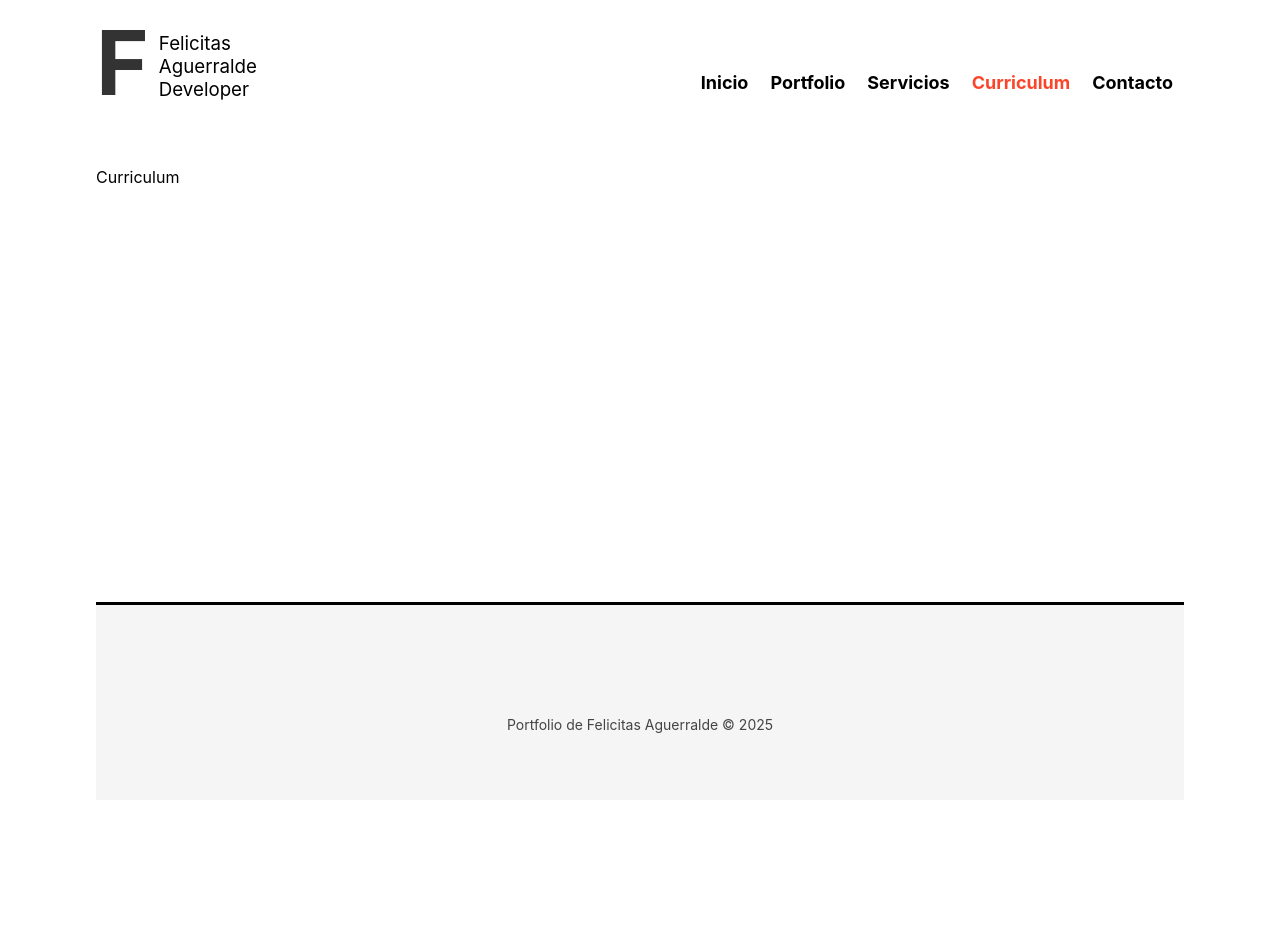
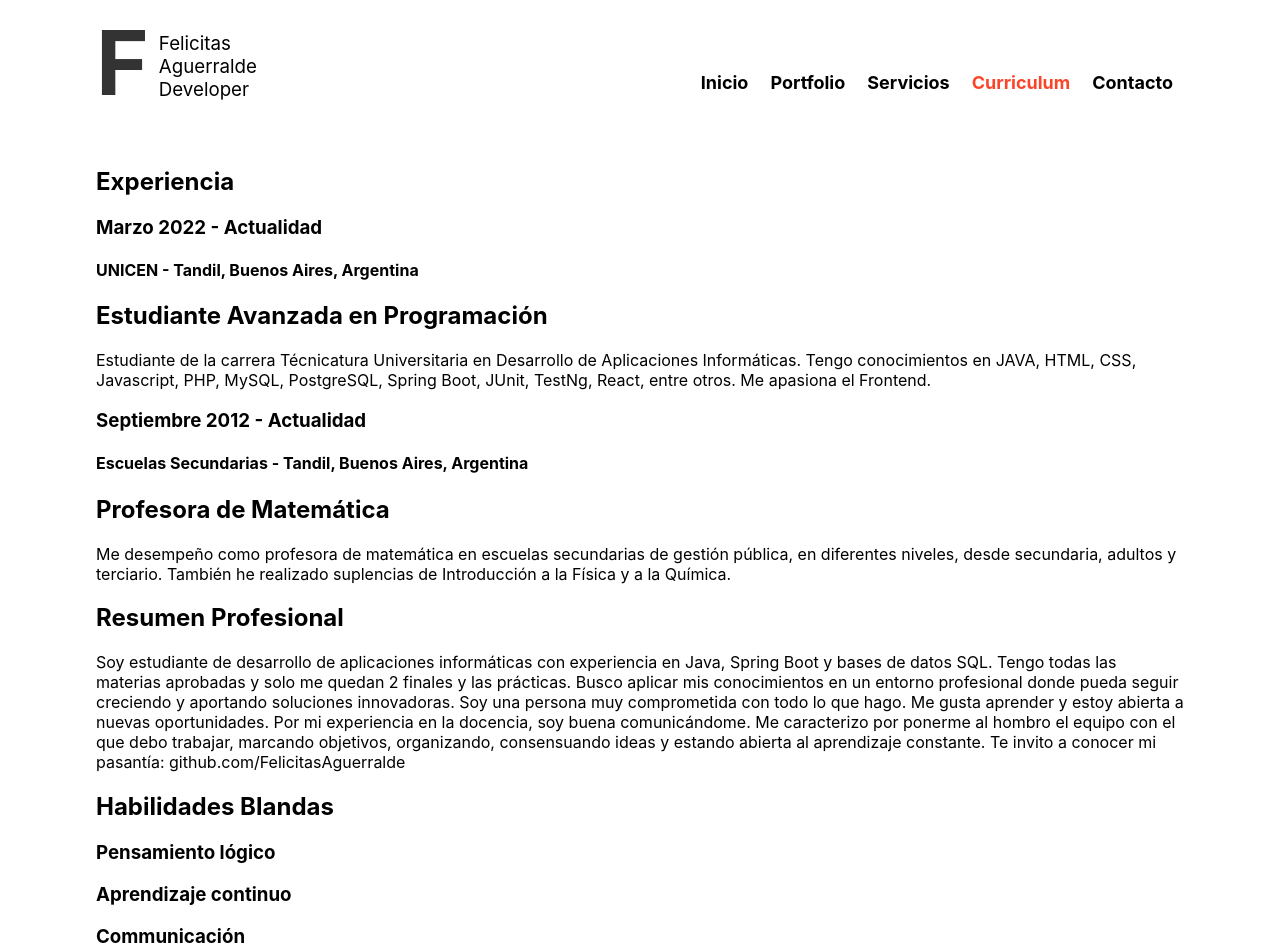
Before and after one commit to FelicitasAguerralde/REACT_08_Proyecto2, a React (Create React App) app: page /curriculum in a window 1280 px wide. Shown: the top 952 px of the page. Before the commit the page ends 800 px from the top, so only its background shows below. Built offline with nearby package versions, Linux system fonts and the light colour scheme.

Commit message:
Contenido de paginas

```diff
--- a/src/App.jsx
+++ b/src/App.jsx
@@ -1,10 +1,13 @@
 import { BrowserRouter, Navigate, Route, Routes } from 'react-router-dom'
+import { Header } from './components/Header'
+import { Presentation } from './components/Presentation'
 
 function App() {
   return (
     <BrowserRouter>
       <Header />
       <Routes>
+        <Route path="/" element={<Presentation />} />
         <Route path="*" element={<Navigate to="/" replace />} />
       </Routes>
     </BrowserRouter>
--- a/src/components/Contact.js
+++ b/src/components/Contact.js
@@ -2,8 +2,15 @@ import React from 'react'
 
 export const Contact = () => {
   return (
-    <div>
-      <h1>Contact</h1>
+    <div className="page">
+      <h1>Contacto</h1>
+      <form className='contact' action="mailto:felicitas.aguerralde@gmail.com" method="post" enctype="text/plain">
+        <input type='text' placeholder='Nombre' />
+        <input type='text' placeholder='Apelldo' />
+        <input type='email' placeholder='Email' />
+        <textarea placeholder='Mensaje'></textarea>
+        <button type='submit' value="enviar">Enviar</button>
+      </form>
     </div>
   )
 }
--- a/src/components/Curriculum.js
+++ b/src/components/Curriculum.js
@@ -2,6 +2,128 @@ import React from 'react'
 
 export const Curriculum = () => {
   return (
-    <div>Curriculum</div>
+    <div className="page">
+      <div className="informationColumRight">
+        <section className="experience">
+          <h2 className="theme-title">Experiencia</h2>
+          <div className="line"></div>
+          <div className="itemExperience">
+            <h3 className="theme-title">Marzo 2022 - Actualidad</h3>
+            <h4 className="theme-title">UNICEN - Tandil, Buenos Aires, Argentina</h4>
+            <h2 className="theme-title">Estudiante Avanzada en Programación</h2>
+            <p className="theme-title">Estudiante de la carrera Técnicatura Universitaria en Desarrollo de Aplicaciones
+              Informáticas. Tengo conocimientos en JAVA, HTML, CSS, Javascript, PHP, MySQL,
+              PostgreSQL, Spring Boot, JUnit, TestNg, React, entre otros. Me apasiona el Frontend.</p>
+          </div>
+          <div className="itemExperience">
+            <h3 className="theme-title">Septiembre 2012 - Actualidad</h3>
+            <h4 className="theme-title">Escuelas Secundarias - Tandil, Buenos Aires, Argentina</h4>
+            <h2 className="theme-title">Profesora de Matemática</h2>
+            <p className="theme-title">Me desempeño como profesora de matemática en escuelas secundarias de
+              gestión pública, en diferentes niveles, desde secundaria, adultos y terciario.
+              También he realizado suplencias de Introducción a la Física y a la Química.
+            </p>
+          </div>
+        </section>
+
+        <section>
+          <h2 className="theme-title">Resumen Profesional</h2>
+          <div className="line"></div>
+          <p className="profesional-sumary theme-title">
+            Soy estudiante de desarrollo de aplicaciones informáticas con experiencia en Java,
+            Spring Boot y bases de datos SQL. Tengo todas las materias aprobadas y solo me quedan
+            2 finales y las prácticas. Busco aplicar mis conocimientos en un entorno profesional
+            donde pueda seguir creciendo y aportando soluciones innovadoras. Soy una persona muy comprometida con todo lo que hago.
+            Me gusta aprender y estoy abierta a nuevas oportunidades. Por mi experiencia en la
+            docencia, soy buena comunicándome.
+            Me caracterizo por ponerme al hombro el equipo con el que debo trabajar, marcando
+            objetivos, organizando, consensuando ideas y estando abierta al aprendizaje constante.
+            Te invito a conocer mi pasantía: github.com/FelicitasAguerralde
+          </p>
+        </section>
+
+        <section>
+          <h2 className="theme-title">Habilidades Blandas</h2>
+          <div className="line"></div>
+          <div className="skills">
+            <div>
+              <h3 className="theme-title">Pensamiento lógico</h3>
+              <h3 className="theme-title">Aprendizaje continuo</h3>
+            </div>
+            <div>
+              <h3 className="theme-title">Communicación</h3>
+              <h3 className="theme-title">Adaptabilidad</h3>
+            </div>
+            <div>
+              <h3 className="theme-title">Liderazgo</h3>
+              <h3 className="theme-title">Creatividad</h3>
+            </div>
+          </div>
+        </section>
+
+        <section className="hard-skills">
+          <h2 className="theme-title">Habilidades duras</h2>
+          <div className="line"></div>
+          <div className="background-1 theme-shade"></div>
+          <div className="background-2 theme-shade"></div>
+          <div className="skills-container">
+            <div className="skill">
+              <h3 className="theme-title">HTML</h3>
+              <img src="img/icons/html.svg" alt="HTML" />
+            </div>
+            <div className="skill">
+              <h3 className="theme-title">CSS</h3>
+              <img src="img/icons/css.svg" alt="CSS" />
+            </div>
+            <div className="skill">
+              <h3 className="theme-title">JavaScript</h3>
+              <img src="img/icons/javascript.svg" alt="JavaScript" />
+            </div>
+            <div className="skill">
+              <h3 className="theme-title">Java</h3>
+              <img src="img/icons/java.svg" alt="Java" />
+            </div>
+            <div className="skill">
+              <h3 className="theme-title">PHP</h3>
+              <img src="img/icons/php.svg" alt="PHP" />
+            </div>
+            <div className="skill">
+              <h3 className="theme-title">Angular</h3>
+              <img src="img/icons/angular.svg" alt="Angular" />
+            </div>
+            <div className="skill">
+              <h3 className="theme-title">React</h3>
+              <img src="img/icons/react.svg" alt="React" />
+            </div>
+          </div>
+          <div className="skills-container">
+            <div className="skill">
+              <h3 className="theme-title">MySQL</h3>
+              <img src="img/icons/mysql.svg" alt="MySQL" />
+            </div>
+            <div className="skill">
+              <h3 className="theme-title">PostgreSQL</h3>
+              <img src="img/icons/postgreSQL.svg" alt="PostgreSQL" />
+            </div>
+            <div className="skill">
+              <h3 className="theme-title">Docker</h3>
+              <img src="img/icons/docker.svg" alt="Docker" />
+            </div>
+            <div className="skill">
+              <h3 className="theme-title">Spring Boot</h3>
+              <img src="img/icons/springBoot.svg" alt="Spring Boot" />
+            </div>
+            <div className="skill">
+              <h3 className="theme-title">JUnit</h3>
+              <img src="img/icons/test.svg" alt="JUnit" />
+            </div>
+            <div className="skill">
+              <h3 className="theme-title">TestNG</h3>
+              <img src="img/icons/test.svg" alt="TestNG" />
+            </div>
+          </div>
+        </section>
+      </div>
+    </div>
   )
 }
--- a/src/components/Index.js
+++ b/src/components/Index.js
@@ -1,7 +1,25 @@
-import React from 'react'
-
+import React from "react";
+import { Link } from "react-router-dom";
 export const Index = () => {
   return (
-    <div>Index</div>
-  )
-}
+    <div>
+      <h1>
+        ¡Hola! Soy Felicitas Aguerralde, una desarrolladora de software
+        apasionada por crear soluciones digitales innovadoras. Con un enfoque en
+        el desarrollo web moderno y una mente analítica, me especializo en
+        construir aplicaciones intuitivas y eficientes que resuelven problemas
+        reales. Mi objetivo es combinar la creatividad con la tecnología para
+        desarrollar experiencias digitales que marquen la diferencia. Siempre en
+        constante aprendizaje, me mantengo actualizada con las últimas
+        tendencias y mejores prácticas en el desarrollo de software.
+      </h1>
+      <h2>
+        Te ayudo acrear tu sitio o aplicación web, tener más visibilidad y relevancia en internet.<Link to="/contact"> Contactame!!!</Link>
+      </h2>
+      <section className="last-works">
+        <h2>Mis últimos proyectos</h2>
+        <p>Estos son algunos de los proyectos de desarrollo web que he realizado en los últimos meses.</p>
+      </section>
+    </div>
+  );
+};
--- a/src/components/Services.js
+++ b/src/components/Services.js
@@ -1,7 +1,30 @@
-import React from 'react'
+import React from "react";
 
 export const Services = () => {
   return (
-    <div>Services</div>
-  )
-}
+    <div className="page">
+      <h1>Servicios</h1>
+      <section className="services">
+        <article className="service">
+          <h2>Diseño web</h2>
+          <p>
+            Diseño de sitios web atractivos y funcionales para tu negocio.
+          </p>
+        </article>
+        <article className="service">
+          <h2>Desarrollo web</h2>
+          <p>
+            Creación de aplicaciones web modernas acorde a tus requerimientos.
+          </p>
+        </article>
+        <article className="service">
+          <h2>Posicionamiento web</h2>
+          <p>
+            Mejoramos la visibilidad de tu sitio web en los motores de búsqueda
+            para que más personas puedan encontrarlo.
+          </p>
+        </article>
+      </section>
+    </div>
+  );
+};
```
Also changed, not shown: src/components/Presentation.jsx (added, +16 -0 lines).
